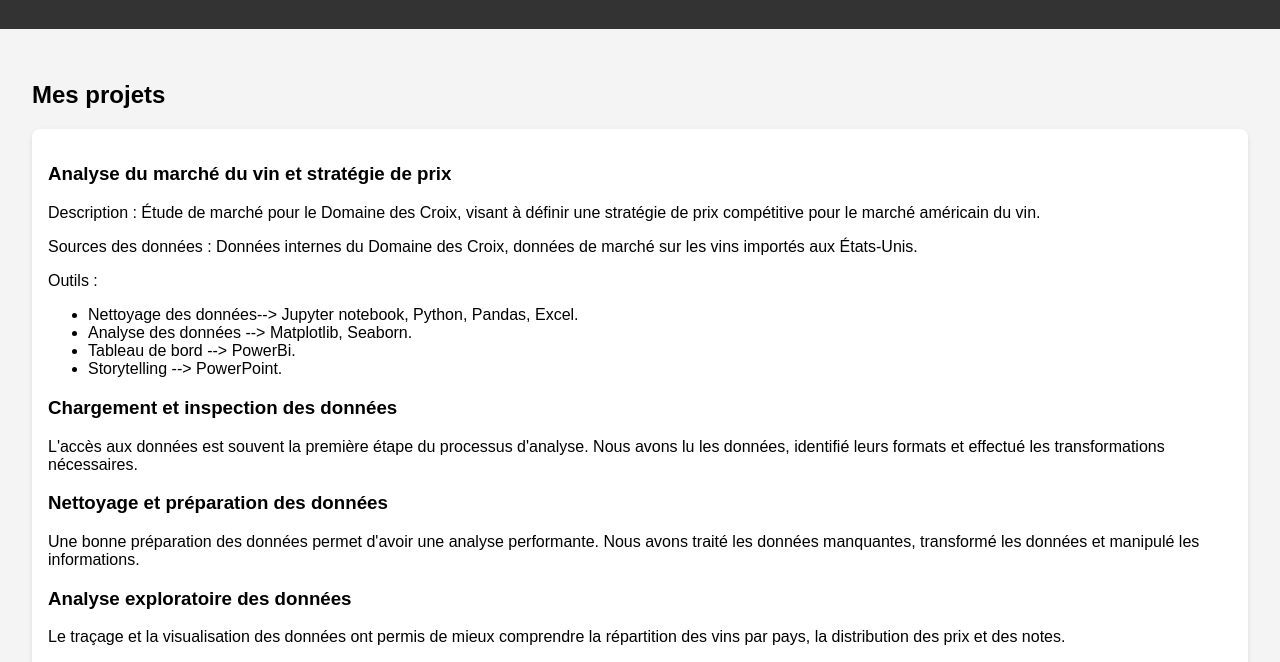
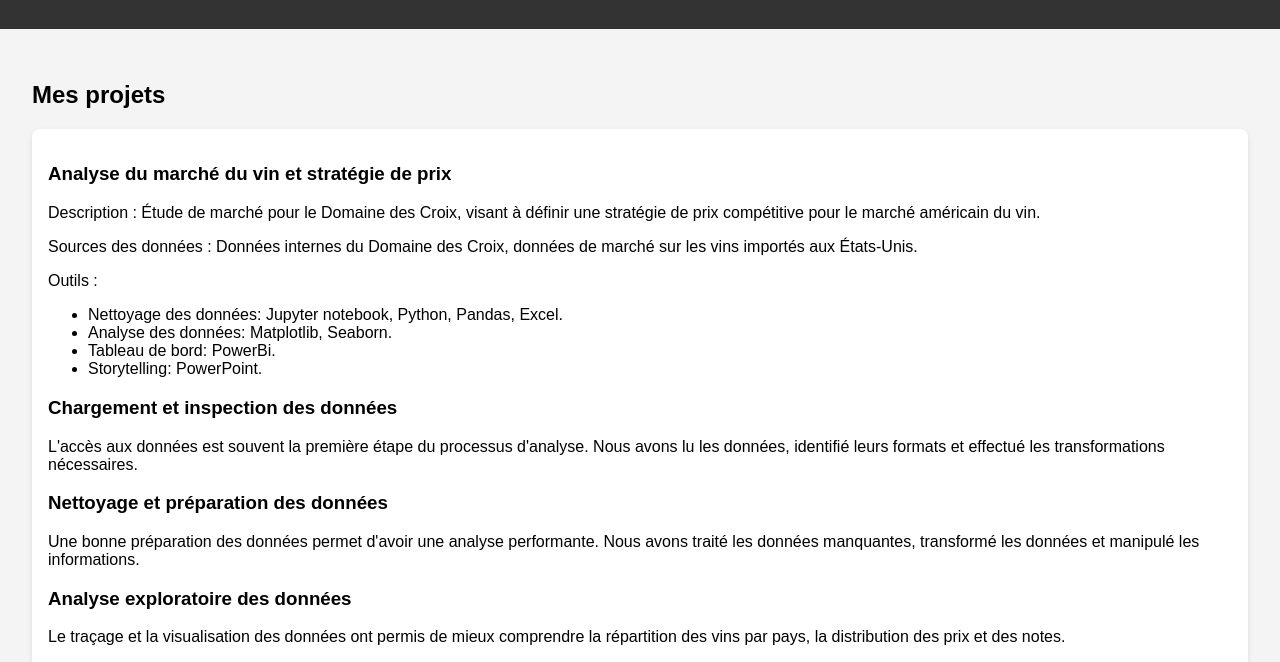
Before and after one commit to fafa-cs50/Sebastien, a plain HTML site: page index.html in a window 1280 px wide. Shown: the part 117-779 px from the top of the page. Drawn offline with Linux system fonts and the light colour scheme.

Commit message:
Update index.html

```diff
--- a/index.html
+++ b/index.html
@@ -49,10 +49,10 @@
         <p>Sources des données : Données internes du Domaine des Croix, données de marché sur les vins importés aux États-Unis.</p>
         <p>Outils :
             <ul>
-                <li>Nettoyage des données--> Jupyter notebook, Python, Pandas, Excel.</li>
-                <li>Analyse des données --> Matplotlib, Seaborn.</li>
-                <li>Tableau de bord --> PowerBi.</li>
-                <li>Storytelling --> PowerPoint.</li>
+                <li>Nettoyage des données: Jupyter notebook, Python, Pandas, Excel.</li>
+                <li>Analyse des données: Matplotlib, Seaborn.</li>
+                <li>Tableau de bord: PowerBi.</li>
+                <li>Storytelling: PowerPoint.</li>
             </ul>
               </p>
 
```
